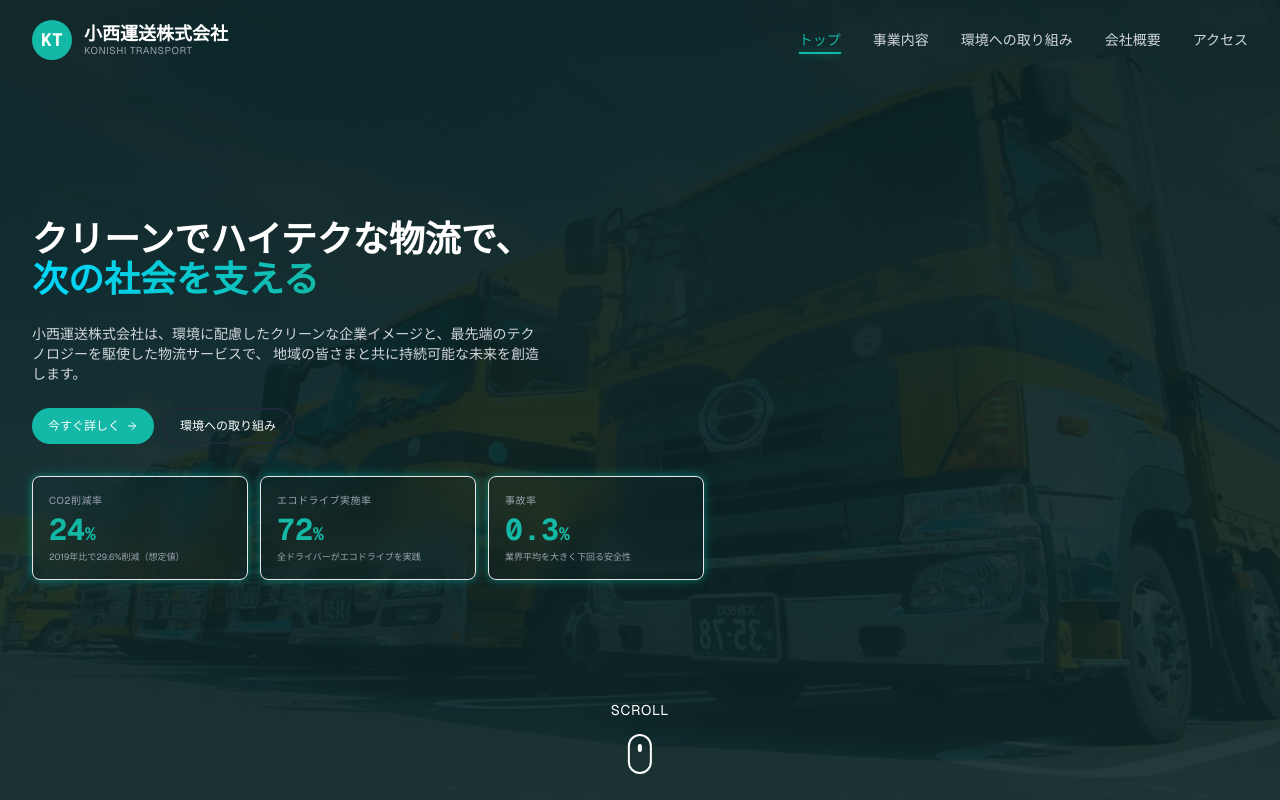
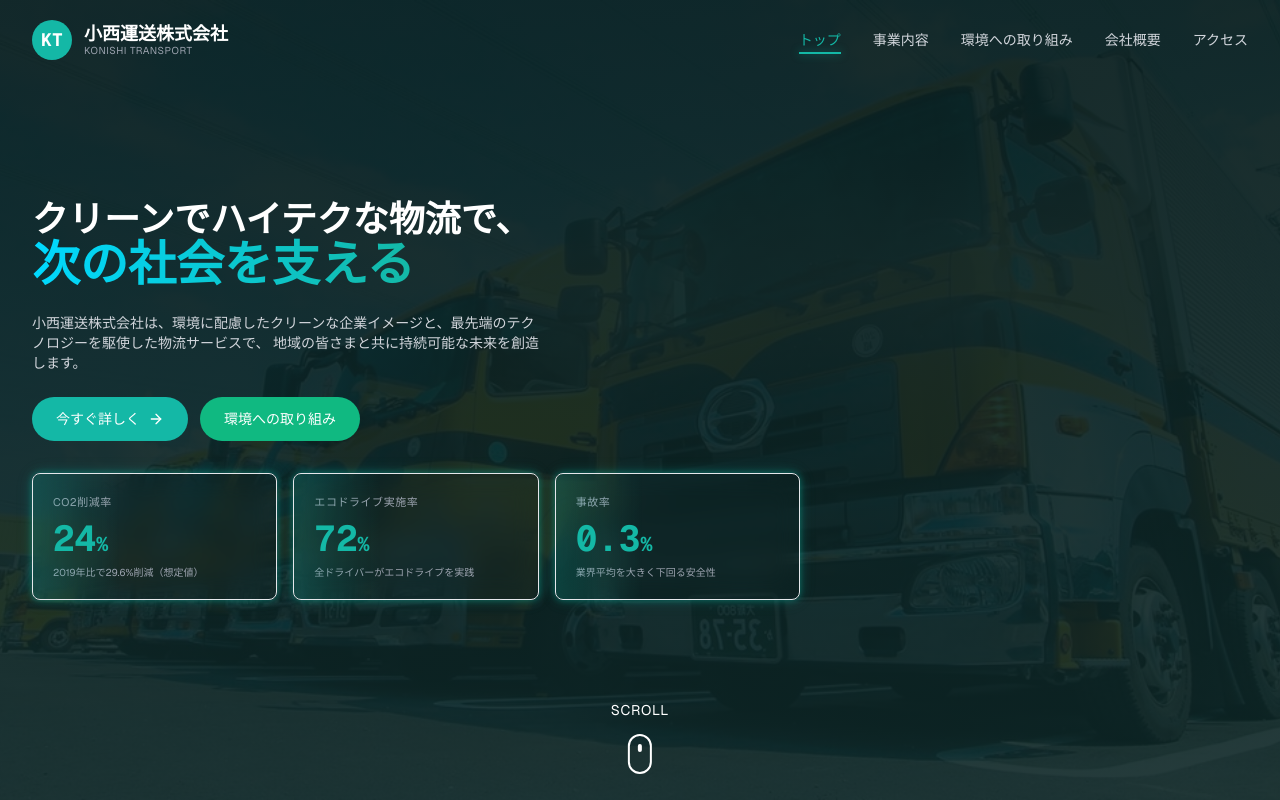
Before and after one commit to hohoemi-rabo/konishi-transportation, a Next.js app: page / in a window 1280 px wide. Shown: the top 800 px of the page. Built offline with nearby package versions, Linux system fonts and the light colour scheme.

Commit message:
💄 ヒーローセクションの修正

```diff
--- a/src/components/HeroSection.tsx
+++ b/src/components/HeroSection.tsx
@@ -66,7 +66,7 @@ export default function HeroSection() {
             <h1 className="text-xl sm:text-2xl md:text-3xl lg:text-4xl font-bold text-white mb-6 leading-tight">
               クリーンでハイテクな物流で、
               <br />
-              <span className="gradient-text">次の社会を支える</span>
+              <span className="gradient-text text-2xl sm:text-3xl md:text-4xl lg:text-5xl">次の社会を支える</span>
             </h1>
 
             {/* サブコピー */}
@@ -76,16 +76,16 @@ export default function HeroSection() {
             </p>
 
             {/* CTAボタン */}
-            <div className="flex flex-col sm:flex-row gap-2 mb-8">
+            <div className="flex flex-col sm:flex-row gap-3 mb-8">
               <button
                 onClick={(e) => {
                   addRipple1(e);
                   scrollToSection("service");
                 }}
-                className="group relative overflow-hidden bg-primary hover:bg-primary-dark text-white px-4 py-2 rounded-full font-medium text-xs transition-all duration-300 hover:scale-105 hover:shadow-xl flex items-center gap-1.5 justify-center"
+                className="group relative overflow-hidden bg-primary hover:bg-primary-dark text-white px-6 py-3 rounded-full font-medium text-sm transition-all duration-300 hover:scale-105 hover:shadow-xl flex items-center gap-2 justify-center"
               >
                 今すぐ詳しく
-                <ArrowRight className="w-3 h-3 group-hover:translate-x-1 transition-transform" />
+                <ArrowRight className="w-4 h-4 group-hover:translate-x-1 transition-transform" />
                 {/* リップルエフェクト */}
                 {ripples1.map((ripple) => (
                   <span
@@ -105,7 +105,7 @@ export default function HeroSection() {
                   addRipple2(e);
                   scrollToSection("sustainability");
                 }}
-                className="group relative overflow-hidden border-2 border-gray-800 hover:bg-gray-800 hover:text-white text-white px-4 py-2 rounded-full font-medium text-xs transition-all duration-300 hover:scale-105 flex items-center gap-1.5 justify-center"
+                className="group relative overflow-hidden bg-accent-green hover:bg-[#059669] text-white px-6 py-3 rounded-full font-medium text-sm transition-all duration-300 hover:scale-105 hover:shadow-xl flex items-center gap-2 justify-center"
               >
                 環境への取り組み
                 {/* リップルエフェクト */}
@@ -131,43 +131,43 @@ export default function HeroSection() {
           initial={{ opacity: 0, y: 30 }}
           animate={{ opacity: 1, y: 0 }}
           transition={{ duration: 0.8, delay: 0.6 }}
-          className="grid grid-cols-1 sm:grid-cols-3 gap-3 max-w-2xl"
+          className="grid grid-cols-1 sm:grid-cols-3 gap-4 max-w-3xl"
         >
           {/* CO2削減率 */}
-          <div className="bg-dark-bg-card/80 backdrop-blur-md rounded-lg p-4 border border-primary/20 hover:border-primary/40 transition-all duration-300 animate-glow-pulse">
-            <div className="text-[10px] text-gray-400 mb-1 uppercase tracking-wider">
+          <div className="bg-dark-bg-card/80 backdrop-blur-md rounded-lg p-5 border border-primary/20 hover:border-primary/40 transition-all duration-300 animate-glow-pulse shimmer-overlay">
+            <div className="text-[11px] text-gray-400 mb-2 uppercase tracking-wider">
               CO2削減率
             </div>
-            <div className="text-3xl font-bold text-primary font-mono mb-1">
-              24<span className="text-lg">%</span>
+            <div className="text-4xl font-bold text-primary font-mono mb-2">
+              24<span className="text-xl">%</span>
             </div>
-            <div className="text-[9px] text-gray-400 leading-tight">
+            <div className="text-[10px] text-gray-400 leading-tight">
               2019年比で29.6%削減（想定値）
             </div>
           </div>
 
           {/* エコドライブ実施率 */}
-          <div className="bg-dark-bg-card/80 backdrop-blur-md rounded-lg p-4 border border-primary/20 hover:border-primary/40 transition-all duration-300 animate-glow-pulse">
-            <div className="text-[10px] text-gray-400 mb-1 uppercase tracking-wider">
+          <div className="bg-dark-bg-card/80 backdrop-blur-md rounded-lg p-5 border border-primary/20 hover:border-primary/40 transition-all duration-300 animate-glow-pulse shimmer-overlay">
+            <div className="text-[11px] text-gray-400 mb-2 uppercase tracking-wider">
               エコドライブ実施率
             </div>
-            <div className="text-3xl font-bold text-primary font-mono mb-1">
-              72<span className="text-lg">%</span>
+            <div className="text-4xl font-bold text-primary font-mono mb-2">
+              72<span className="text-xl">%</span>
             </div>
-            <div className="text-[9px] text-gray-400 leading-tight">
+            <div className="text-[10px] text-gray-400 leading-tight">
               全ドライバーがエコドライブを実践
             </div>
           </div>
 
           {/* 事故率 */}
-          <div className="bg-dark-bg-card/80 backdrop-blur-md rounded-lg p-4 border border-primary/20 hover:border-primary/40 transition-all duration-300 animate-glow-pulse">
-            <div className="text-[10px] text-gray-400 mb-1 uppercase tracking-wider">
+          <div className="bg-dark-bg-card/80 backdrop-blur-md rounded-lg p-5 border border-primary/20 hover:border-primary/40 transition-all duration-300 animate-glow-pulse shimmer-overlay">
+            <div className="text-[11px] text-gray-400 mb-2 uppercase tracking-wider">
               事故率
             </div>
-            <div className="text-3xl font-bold text-primary font-mono mb-1">
-              0.3<span className="text-lg">%</span>
+            <div className="text-4xl font-bold text-primary font-mono mb-2">
+              0.3<span className="text-xl">%</span>
             </div>
-            <div className="text-[9px] text-gray-400 leading-tight">
+            <div className="text-[10px] text-gray-400 leading-tight">
               業界平均を大きく下回る安全性
             </div>
           </div>
```
